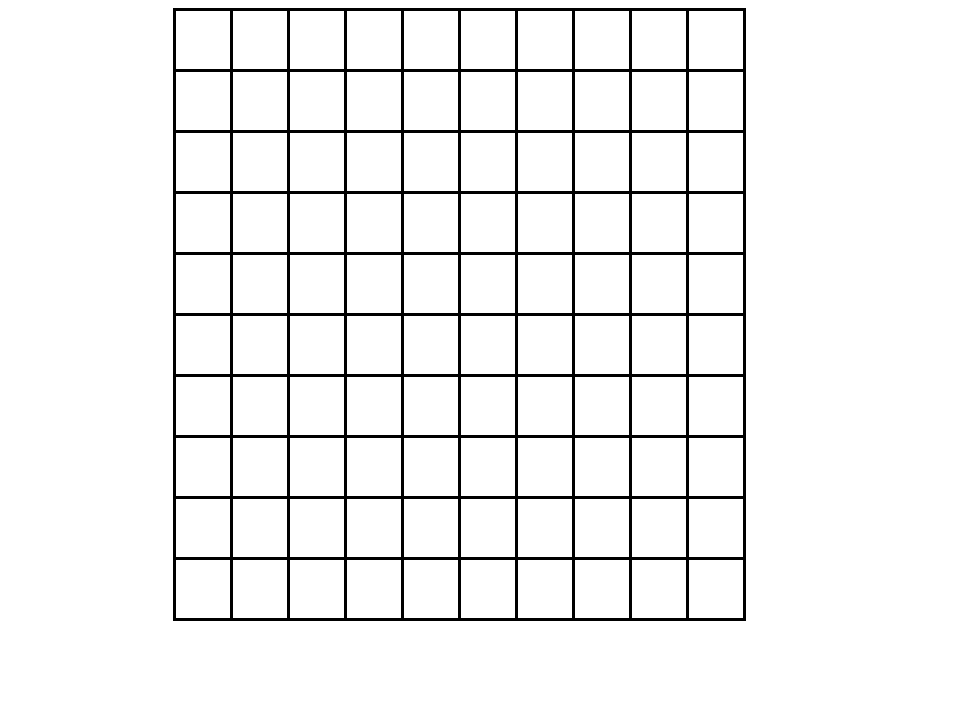
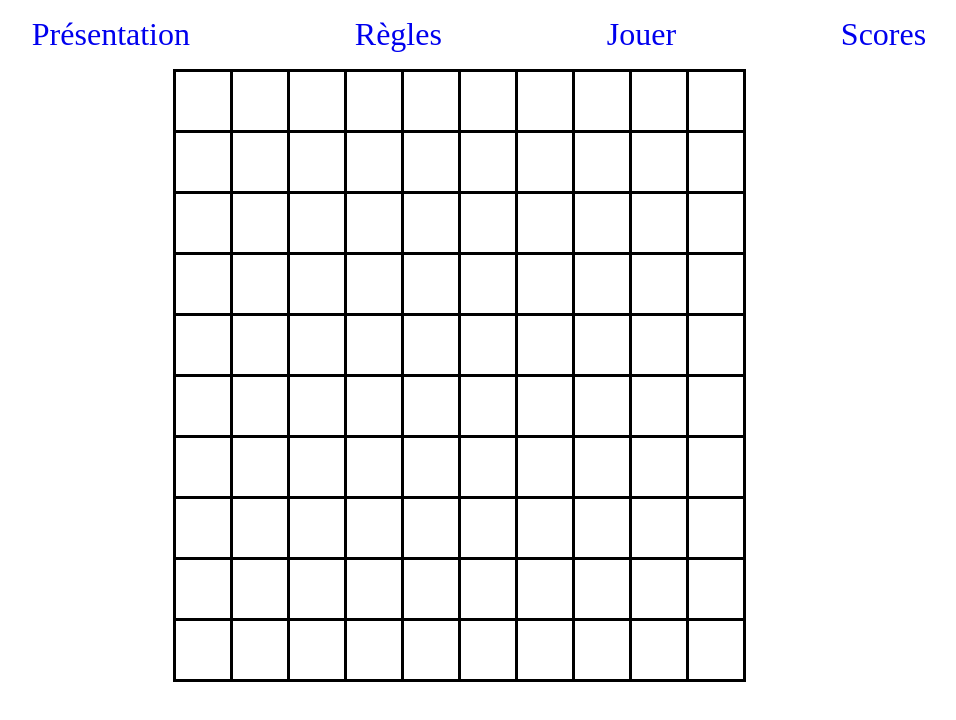
Before and after one commit to NewZAZ/Puissance-4, a plain HTML site: page game.html in a window 1280 px wide. Shown: the whole page, without its empty margins (181-1137 px from the left). Drawn offline with Linux system fonts and the light colour scheme.

Commit message:
feat(game) add header !

```diff
--- a/game.html
+++ b/game.html
@@ -4,9 +4,20 @@
     <meta charset="UTF-8">
     <title>Jeux</title>
     <link href="css/game.css" rel="stylesheet">
+    <link href="css/styles.css" rel="stylesheet">
 </head>
 <body>
 
+<header class="main-header">
+    <ul>
+        <li>
+            <a href="index.html">Présentation</a>
+            <a href="rules.html">Règles</a>
+            <a href="game.html">Jouer</a>
+            <a href="scoring.html">Scores</a>
+        </li>
+    </ul>
+</header>
 <dialog id="win">
 
 </dialog>
```
